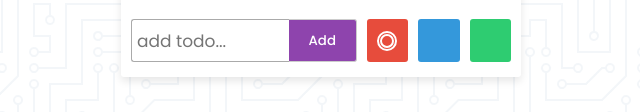
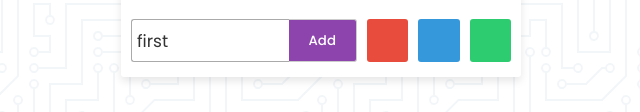
Before and after one commit to BaseMax/TodoAppMithrilJS, a plain HTML site: page index.html in a window 1280 px wide. Shown: the part 573-685 px from the top of the page, without its empty margins (319-959 px from the left). Drawn offline with Linux system fonts and the light colour scheme.

Commit message:
Update index.html

```diff
--- a/index.html
+++ b/index.html
@@ -449,6 +449,9 @@
 <body>
 	<div id="root"></div>
 	<script type="text/javascript">
+	const state = {
+		fieldInputValue: "first",
+	};
 	class HeaderComponent {
 		constructor(vnode) {
 
@@ -457,15 +460,15 @@
 
 		}
 		view() {
-			return m("header", {"class":"header","style":{"border-bottom-color":"var(--textColor)"}},
+			return m("header", {class:"header",style:{"border-bottom-color":"var(--textColor)"}},
 						[
-							m("svg", {"class":"header__icon header__icon--mode","stroke":"currentColor","fill":"currentColor","stroke-width":"0","viewBox":"0 0 24 24","height":"1em","width":"1em","xmlns":"http://www.w3.org/2000/svg"},
+							m("svg", {class:"header__icon header__icon--mode","stroke":"currentColor","fill":"currentColor","stroke-width":"0","viewBox":"0 0 24 24","height":"1em","width":"1em","xmlns":"http://www.w3.org/2000/svg"},
 								m("path", {"d":"M20.742,13.045c-0.677,0.18-1.376,0.271-2.077,0.271c-2.135,0-4.14-0.83-5.646-2.336c-2.008-2.008-2.799-4.967-2.064-7.723 c0.092-0.345-0.007-0.713-0.259-0.965C10.444,2.04,10.077,1.938,9.73,2.034C8.028,2.489,6.476,3.382,5.241,4.616 c-3.898,3.898-3.898,10.243,0,14.143c1.889,1.889,4.401,2.93,7.072,2.93c2.671,0,5.182-1.04,7.07-2.929 c1.236-1.237,2.13-2.791,2.583-4.491c0.092-0.345-0.008-0.713-0.26-0.965C21.454,13.051,21.085,12.951,20.742,13.045z M17.97,17.346c-1.511,1.511-3.52,2.343-5.656,2.343c-2.137,0-4.146-0.833-5.658-2.344c-3.118-3.119-3.118-8.195,0-11.314 c0.602-0.602,1.298-1.102,2.06-1.483c-0.222,2.885,0.814,5.772,2.89,7.848c2.068,2.069,4.927,3.12,7.848,2.891 C19.072,16.046,18.571,16.743,17.97,17.346z"})
 							),
-							m("h1", {"class":"header__logo"},
+							m("h1", {class:"header__logo"},
 								m("img", {"src":"1.png","width":"140","alt":""})
 							),
-							m("p", {"class":"header__text","style":{"color":"var(--textColor)"}},
+							m("p", {class:"header__text",style:{"color":"var(--textColor)"}},
 								"HeyBug Todo App"
 							)
 						]
@@ -475,44 +478,59 @@
 
 	class FooterComponent {
 		constructor(vnode) {
-
+			this.value = ""
 		}
 		oncreate() {
 
 		}
+		typing(e) {
+			// state.fieldInputValue = e.value;
+		}
+		add(e) {
+			e.preventDefault();
+			console.log(state.fieldInputValue);
+			state.fieldInputValue = "";
+			console.log(state.fieldInputValue);
+
+			const field = e.target.parentElement;
+			console.log(field);
+			console.log(field.value);
+			alert("add");
+			console.log(e);
+		}
 		view() {
-			return m("footer", {"class":"footer"},
-						m("form", {"class":"footer__wrapper","data-action":"add"},
+			return m("footer", {class:"footer"},
+						m("form", {class:"footer__wrapper","data-action":"add"},
 							[
-								m("div", {"class":"form-box"},
+								m("div", {class:"form-box"},
 									[
-										m("input", {"class":"form-box__input","type":"text","placeholder":"add todo...","value":""}),
-										m("button", {"class":"form-box__btn","type":"submit"},
+										m("input", {class:"form-box__input",type:"text",placeholder:"add todo...",value: state.fieldInputValue}),
+										m("button", {class:"form-box__btn",type:"submit", onclick: this.add},
 											"Add"
 										)
 									]
 								),
-								m("div", {"class":"colors"},
+								m("div", {class:"colors"},
 									[
-										m("div", {"class":"color"},
+										m("div", {class:"color"},
 											[
-												m("input", {"class":"color__radio","type":"radio","id":"red","name":"category","value":"#e74c3c","checked":"checked"}),
-												m("span", {"class":"checked"}),
-												m("label", {"class":"color__label red","for":"red"})
+												m("input", {class:"color__radio",type:"radio",id:"red",name:"category",value:"#e74c3c",checked:""}),
+												m("span", {class:"checked"}),
+												m("label", {class:"color__label red","for":"red"})
 											]
 										),
-										m("div", {"class":"color"},
+										m("div", {class:"color"},
 											[
-												m("input", {"class":"color__radio","type":"radio","id":"blue","name":"category","value":"#3498db"}),
-												m("span", {"class":"checked"}),
-												m("label", {"class":"color__label blue","for":"blue"})
+												m("input", {class:"color__radio",type:"radio",id:"blue",name:"category",value:"#3498db"}),
+												m("span", {class:"checked"}),
+												m("label", {class:"color__label blue","for":"blue"})
 											]
 										),
-										m("div", {"class":"color"},
+										m("div", {class:"color"},
 											[
-												m("input", {"class":"color__radio","type":"radio","id":"green","name":"category","value":"#2ecc71"}),
-												m("span", {"class":"checked"}),
-												m("label", {"class":"color__label green","for":"green"})
+												m("input", {class:"color__radio",type:"radio",id:"green",name:"category",value:"#2ecc71"}),
+												m("span", {class:"checked"}),
+												m("label", {class:"color__label green","for":"green"})
 											]
 										)
 									]
@@ -531,10 +549,10 @@
 
 		}
 		view() {
-			return m("main", {"class":"main","style":{"height":"280px"}},
-						m("div", {"class":"todos"},
+			return m("main", {class:"main",style:{"height":"280px"}},
+						m("div", {class:"todos"},
 							[
-								m("div", {"class":"empty"},
+								m("div", {class:"empty"},
 									[
 										m("img", {"width":"200","src":"light.png","alt":""}),
 										m("h2",
@@ -545,24 +563,24 @@
 										)
 									]
 								),
-								m("div", {"class":"todo"},
+								m("div", {class:"todo"},
 									[
-										m("span", {"class":"category","style":{"background-color":"rgb(52, 152, 219)"}}),
-										m("p", {"class":"todo__text","data-action":"checked","style":{"color":"var(--textColor)"}},
+										m("span", {class:"category",style:{"background-color":"rgb(52, 152, 219)"}}),
+										m("p", {class:"todo__text","data-action":"checked",style:{"color":"var(--textColor)"}},
 											[
 												"2222 ",
-												m("span", {"class":"line","style":{"width":"0%"}})
+												m("span", {class:"line",style:{"width":"0%"}})
 											]
 										),
-										m("div", {"class":"settings"},
+										m("div", {class:"settings"},
 											[
-												m("svg", {"class":"settings__icon","stroke":"currentColor","fill":"currentColor","stroke-width":"0","viewBox":"0 0 24 24","data-action":"edit","height":"1em","width":"1em","xmlns":"http://www.w3.org/2000/svg"},
+												m("svg", {class:"settings__icon","stroke":"currentColor","fill":"currentColor","stroke-width":"0","viewBox":"0 0 24 24","data-action":"edit","height":"1em","width":"1em","xmlns":"http://www.w3.org/2000/svg"},
 													[
 														m("path", {"d":"M7,17.013l4.413-0.015l9.632-9.54c0.378-0.378,0.586-0.88,0.586-1.414s-0.208-1.036-0.586-1.414l-1.586-1.586\tc-0.756-0.756-2.075-0.752-2.825-0.003L7,12.583V17.013z M18.045,4.458l1.589,1.583l-1.597,1.582l-1.586-1.585L18.045,4.458z M9,13.417l6.03-5.973l1.586,1.586l-6.029,5.971L9,15.006V13.417z"}),
 														m("path", {"d":"M5,21h14c1.103,0,2-0.897,2-2v-8.668l-2,2V19H8.158c-0.026,0-0.053,0.01-0.079,0.01c-0.033,0-0.066-0.009-0.1-0.01H5V5\th6.847l2-2H5C3.897,3,3,3.897,3,5v14C3,20.103,3.897,21,5,21z"})
 													]
 												),
-												m("svg", {"class":"settings__icon","stroke":"currentColor","fill":"currentColor","stroke-width":"0","viewBox":"0 0 24 24","data-action":"delete","height":"1em","width":"1em","xmlns":"http://www.w3.org/2000/svg"},
+												m("svg", {class:"settings__icon","stroke":"currentColor","fill":"currentColor","stroke-width":"0","viewBox":"0 0 24 24","data-action":"delete","height":"1em","width":"1em","xmlns":"http://www.w3.org/2000/svg"},
 													m("path", {"d":"M15,2H9C7.897,2,7,2.897,7,4v2H3v2h2v12c0,1.103,0.897,2,2,2h10c1.103,0,2-0.897,2-2V8h2V6h-4V4C17,2.897,16.103,2,15,2z M9,4h6v2H9V4z M17,20H7V8h1h8h1V20z"})
 												)
 											]
@@ -584,7 +602,7 @@
 		}
 		view() {
 			return m("div",
-						m("div", {"class":"helper-layout-moon","style":{"transform":"scale(1)"}})
+						m("div", {class:"helper-layout-moon",style:{"transform":"scale(1)"}})
 					)
 		}
 	}
@@ -597,13 +615,13 @@
 
 		}
 		view() {
-			return m("div", {"class":"container"},
+			return m("div", {class:"container"},
 				this.vnode.children
 			)
 		}
 	}
 
-	const Parent = m("div", {"class":"app"},
+	const Parent = m("div", {class:"app"},
 		m(ContainerComponent, [
 			m(ThemeComponent),
 			m(HeaderComponent),
```
